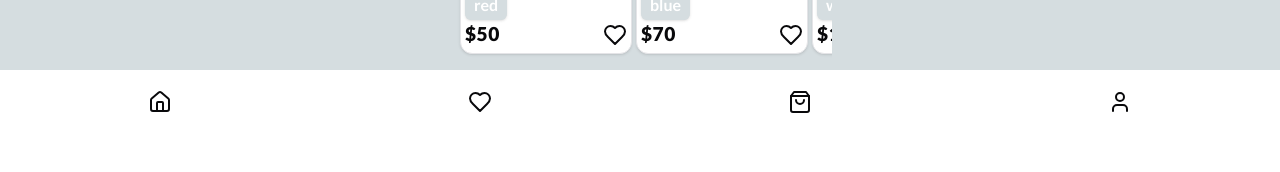
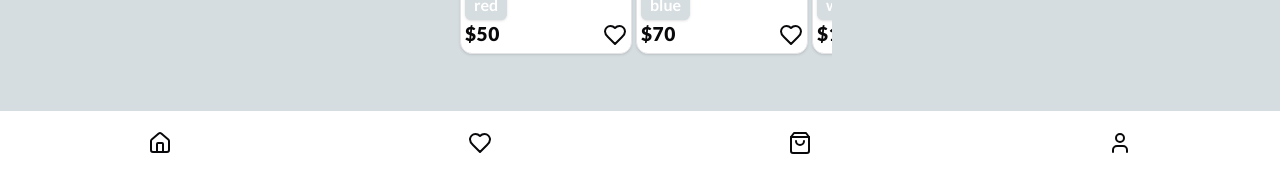
Before and after one commit to oscarMolina1523/ItemStore, a React (Vite) app: page /home in a window 1280 px wide. Shown: the part 625-797 px from the top of the page. Built offline with nearby package versions, Linux system fonts and the light colour scheme.

Commit message:
adding footer in main layout to show in all pages

```diff
--- a/src/features/home/HomePage.tsx
+++ b/src/features/home/HomePage.tsx
@@ -1,4 +1,3 @@
-import FooterComponent from "@/shared/FooterComponent";
 import React from "react";
 import HomeCategoriesComponent from "./HomeCategories";
 import HomePrincipalComponent from "./HomePrincipal";
@@ -10,7 +9,6 @@ const HomePage: React.FC = () => {
       <HomePrincipalComponent/>
       <HomeCategoriesComponent/>
       <HomeProductsComponent/>
-      <FooterComponent/>
     </div>
   );
 }
--- a/src/features/layouts/MainLayout.tsx
+++ b/src/features/layouts/MainLayout.tsx
@@ -1,11 +1,13 @@
+import FooterComponent from "@/shared/FooterComponent";
 import React from "react";
 import { Outlet } from "react-router-dom";
 
 const MainLayout: React.FC = () => {
   return (
-    <>
+    <div className="flex flex-col items-center h-screen w-full">
       <Outlet />
-    </>
+      <FooterComponent/>
+    </div>
   );
 }
 
--- a/src/shared/FooterComponent.tsx
+++ b/src/shared/FooterComponent.tsx
@@ -4,7 +4,7 @@ import { Link } from "react-router-dom";
 
 const FooterComponent: React.FC = () => {
   return (
-    <div className="flex flex-row items-center h-[4rem] w-full justify-around">
+    <div className="flex flex-row items-center h-[4rem] w-full justify-around mt-auto py-4">
       <Link to="/home">
         <House className="h-6 w-6" />
       </Link>
```
